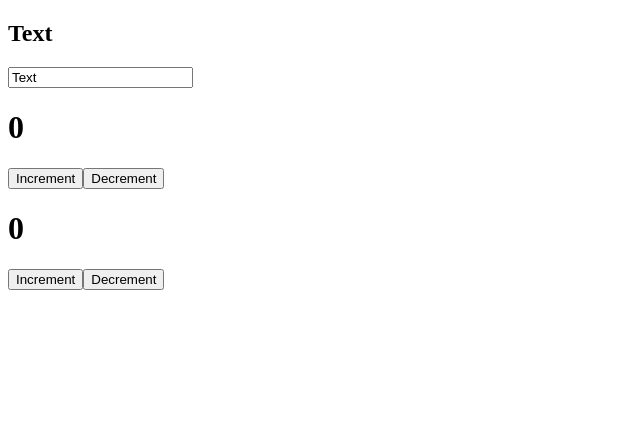
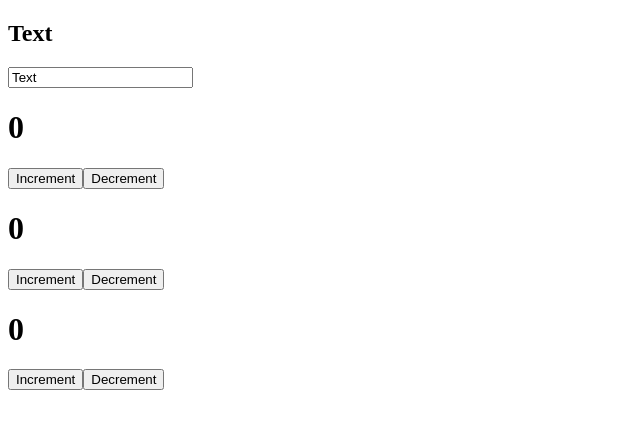
Before and after one commit to Dmitry27Zh/react-fund-course, a React (Create React App) app: page / in a window 1280 px wide. Shown: the top 428 px of the page, without its empty margins (0-640 px from the left). Built offline with nearby package versions, Linux system fonts and the light colour scheme.

Commit message:
Create ClassCounter class Component

```diff
--- a/src/App.js
+++ b/src/App.js
@@ -1,5 +1,6 @@
 import { useState } from 'react'
 import Counter from './component/Counter'
+import ClassCounter from './component/ClassCounter'
 
 function App() {
   const [value, setValue] = useState('Text')
@@ -10,6 +11,7 @@ function App() {
       <input value={value} onChange={(event) => setValue(event.target.value)} />
       <Counter />
       <Counter />
+      <ClassCounter />
     </div>
   )
 }
--- /dev/null
+++ b/src/component/ClassCounter.jsx
@@ -0,0 +1,31 @@
+import React from 'react'
+
+class ClassCounter extends React.Component {
+  constructor(props) {
+    super(props)
+    this.state = {
+      count: 0,
+    }
+    this.increment = this.increment.bind(this)
+    this.decrement = this.decrement.bind(this)
+  }
+
+  increment() {
+    this.setState({ count: this.state.count + 1 })
+  }
+  decrement() {
+    this.setState({ count: this.state.count - 1 })
+  }
+
+  render() {
+    return (
+      <div>
+        <h1>{this.state.count}</h1>
+        <button onClick={this.increment}>Increment</button>
+        <button onClick={this.decrement}>Decrement</button>
+      </div>
+    )
+  }
+}
+
+export default ClassCounter
```
